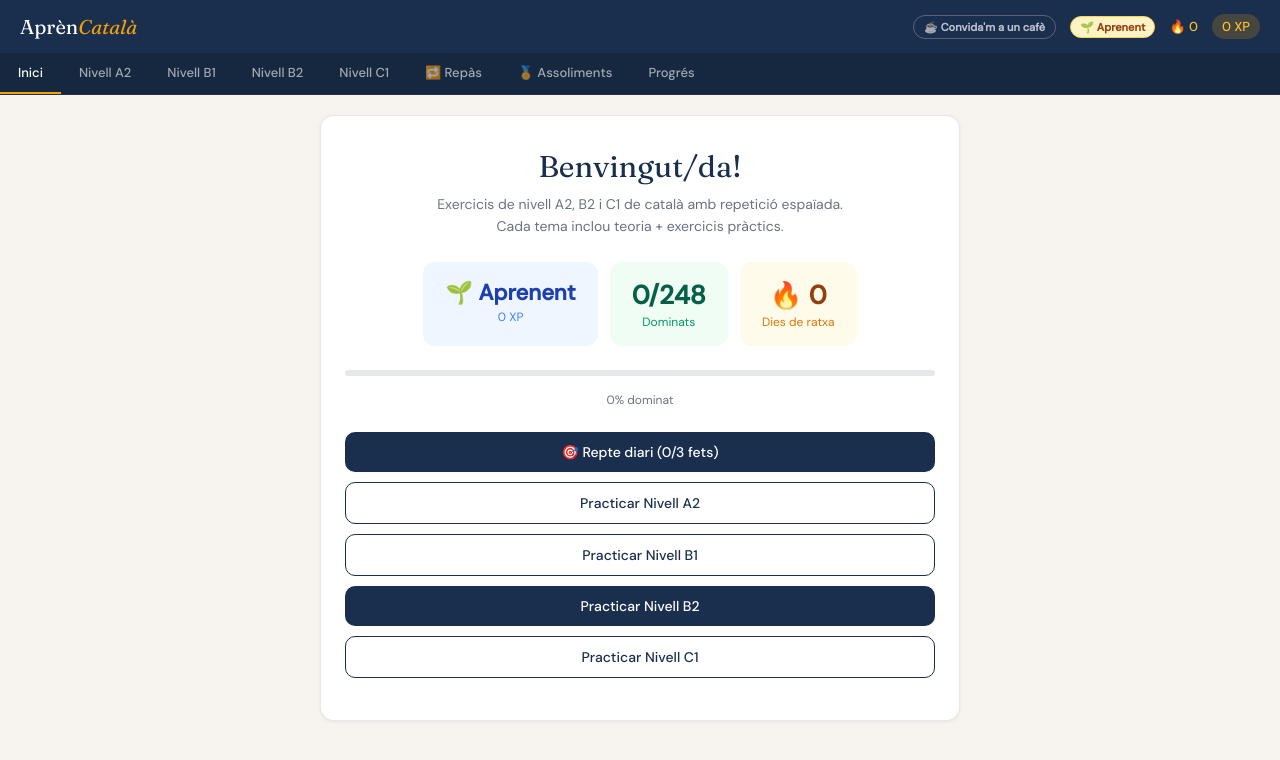
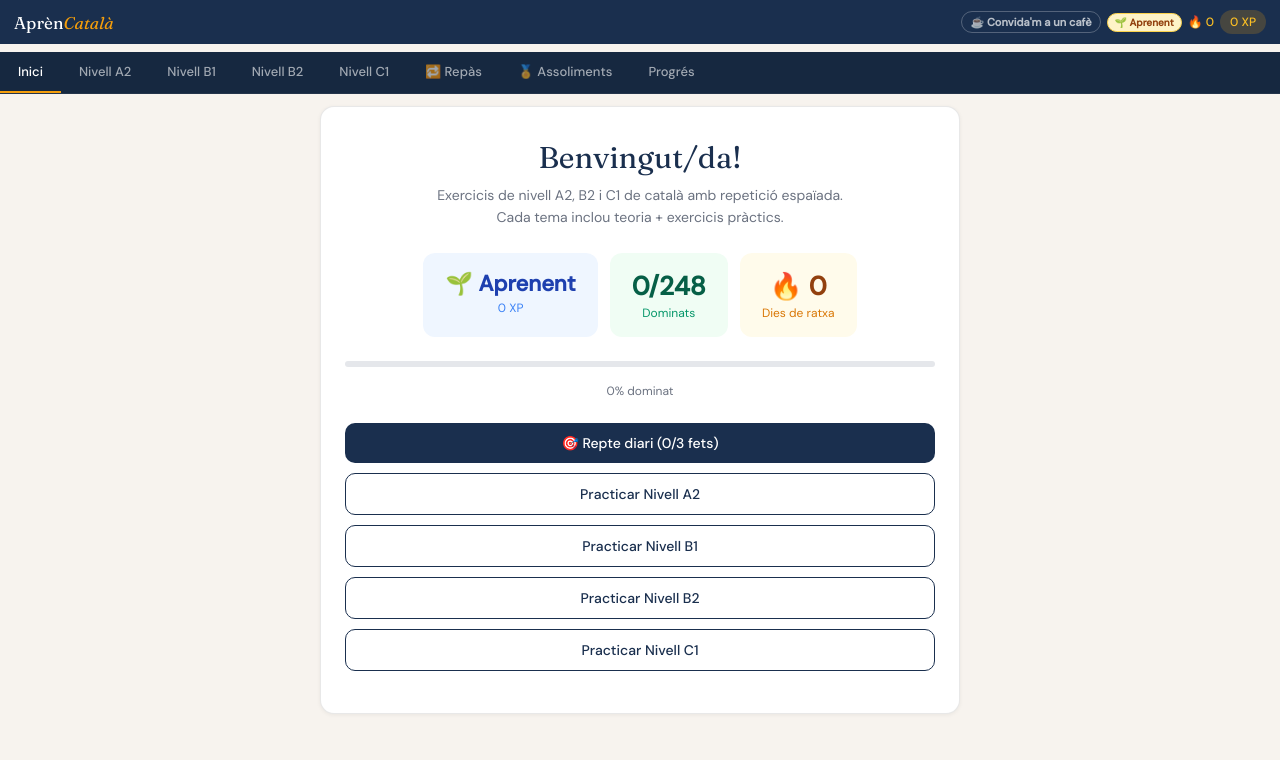
Before and after one commit to ncalbet/catala-c1-trainer, a plain HTML site: page index.html in a window 1280 px wide. Drawn offline with Linux system fonts and the light colour scheme.

Commit message:
Add files via upload

```diff
--- a/index.html
+++ b/index.html
@@ -32,16 +32,17 @@
     body { font-family: 'DM Sans', sans-serif; background: var(--bg); min-height: 100vh; color: var(--text); }
 
     /* HEADER */
-    .ct-header { background: var(--c1); color: white; padding: 14px 20px; display: flex; align-items: center; justify-content: space-between; position: sticky; top: 0; z-index: 100; }
-    .ct-logo { font-family: 'Fraunces', serif; font-size: 20px; }
+    .ct-header { background: var(--c1); color: white; padding: 10px 14px; display: flex; align-items: center; justify-content: space-between; position: sticky; top: 0; z-index: 100; gap: 8px; }
+    .ct-logo { font-family: 'Fraunces', serif; font-size: 17px; white-space: nowrap; flex-shrink: 0; }
     .ct-logo span { color: #f59e0b; font-style: italic; }
-    .ct-stats { display: flex; gap: 14px; font-size: 13px; align-items: center; }
+    .ct-stats { display: flex; gap: 6px; font-size: 12px; align-items: center; flex-wrap: nowrap; overflow: hidden; }
     .ct-kofi {
-      font-size: 11px; font-weight: 700; padding: 4px 10px; border-radius: 20px;
+      font-size: 11px; font-weight: 700; padding: 3px 8px; border-radius: 20px;
       background: transparent; border: 1px solid rgba(255,255,255,0.25);
       color: rgba(255,255,255,0.7); cursor: pointer; text-decoration: none;
-      transition: all 0.2s; white-space: nowrap;
+      transition: all 0.2s; white-space: nowrap; display: none;
     }
+    @media (min-width: 480px) { .ct-kofi { display: inline-flex; align-items: center; } }
     .ct-kofi:hover { background: rgba(255,255,255,0.1); border-color: #fbbf24; color: #fbbf24; }
     .ct-xp { background: rgba(245,158,11,0.2); color: #fbbf24; padding: 4px 10px; border-radius: 20px; font-weight: 500; }
     .ct-streak { color: #fbbf24; font-weight: 500; }
@@ -187,7 +188,7 @@
 
     /* LEVEL BADGE al header */
     .ct-level-badge {
-      font-size:11px; font-weight:700; padding:3px 9px; border-radius:20px;
+      font-size:10px; font-weight:700; padding:2px 7px; border-radius:20px;
       background:#fef3c7; color:#92400e; border:1px solid #fcd34d; white-space:nowrap;
     }
     /* LEVEL-UP OVERLAY */
@@ -437,7 +438,7 @@
       })()}
       <button class="ct-btn secondary" style="width:100%;margin:0 0 10px;" onclick="renderLevelMenu('a2');document.getElementById('nav-a2').click()">Practicar Nivell A2</button>
       <button class="ct-btn secondary" style="width:100%;margin:0 0 10px;" onclick="renderLevelMenu('b1');document.getElementById('nav-b1').click()">Practicar Nivell B1</button>
-      <button class="ct-btn primary" style="width:100%;margin:0 0 10px;" onclick="renderLevelMenu('b2');document.getElementById('nav-b2').click()">Practicar Nivell B2</button>
+      <button class="ct-btn secondary" style="width:100%;margin:0 0 10px;" onclick="renderLevelMenu('b2');document.getElementById('nav-b2').click()">Practicar Nivell B2</button>
       <button class="ct-btn secondary" style="width:100%;margin:0 0 10px;" onclick="renderLevelMenu('c1');document.getElementById('nav-c1').click()">Practicar Nivell C1</button>
       ${needsReview > 0 ? `<button class="ct-btn secondary" style="width:100%;margin:0;background:#f0fdf4;border-color:#059669;color:#059669;" onclick="renderReview();document.getElementById('nav-review').click()">🔁 Repàs intel·ligent (${needsReview} pendents)</button>` : ''}
     </div>`;
@@ -1197,7 +1198,7 @@
 function render7DayHistory() {
   const history = new Set(progress.practiceHistory || []);
   const days = [];
-  for (let i = 6; i >= 0; i--) {
+  for (let i = 0; i <= 6; i++) {
     const d = new Date();
     d.setDate(d.getDate() - i);
     days.push(d);
```
